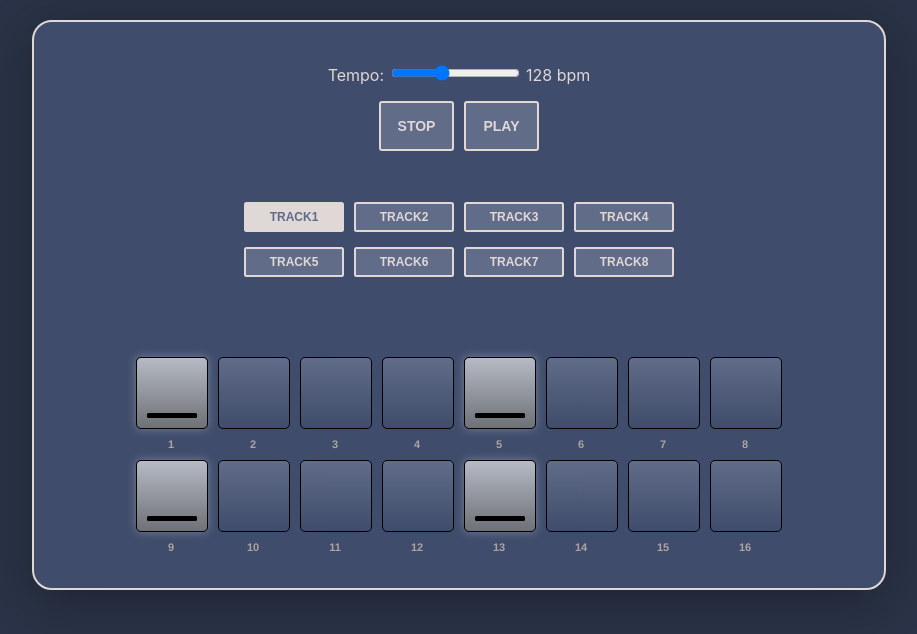
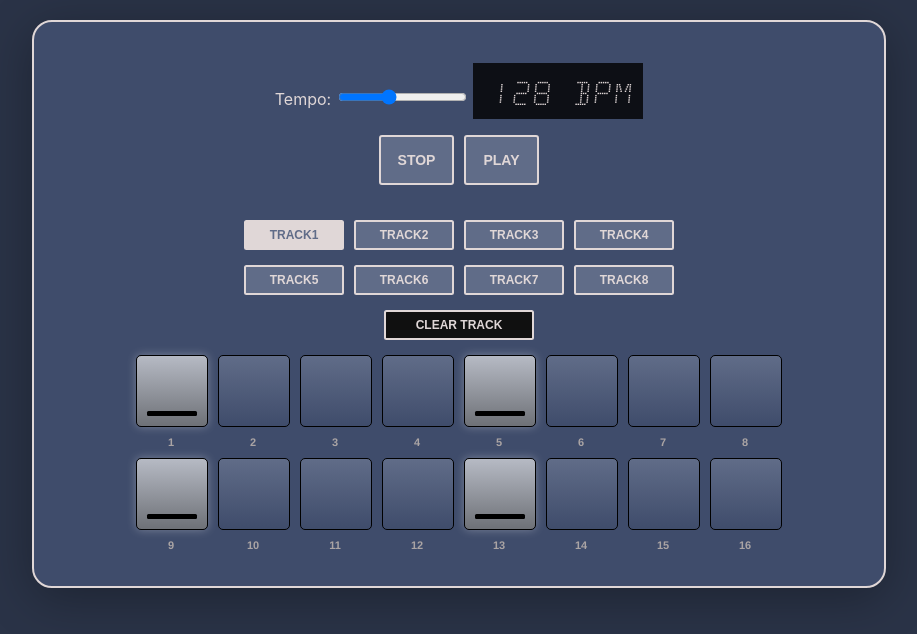
Before and after one commit to tbeaulieu/drummachine, a React (Create React App) app: page / in a window 1280 px wide. Shown: the top 634 px of the page, without its empty margins (181-1098 px from the left). Built offline with nearby package versions, Linux system fonts and the light colour scheme; no server answers.

Commit message:
Engine rebuild/Chaselight
Clear Track/New Engine/Chase Light.

Should have much better realtime control of pounding those pads.

```diff
--- a/src/App.css
+++ b/src/App.css
@@ -1,3 +1,8 @@
+@font-face {
+  font-family: 'Minisystem';
+  src: url('./fonts/minisystem.ttf') format('truetype');
+}
+
 body{
   background: #2a3347;
   color: #e0d7d7;
@@ -14,8 +19,14 @@ body{
   display: block;
   box-shadow: 0px 10px 50px rgba(0,0,0,.3);
 }
-.transport-control-wrapper{
-  display:block;
+.transport-controls-wrapper span{
+  display: inline-block;
+  font-family: 'Minisystem';
+  font-size: 30px;
+  background-color: rgba(0,0,0,.8);
+  padding: 10px;
+  width: 150px;
+  text-align: right;
 }
 
 .stop,
@@ -45,10 +56,15 @@ body{
 }
 
 .trackselection-wrapper{
-  height: 130px;
+  height: 60px;
   width: 450px;
   display:inline-block;
   margin: 30px 0;
+}
+.clearcontrols{
+  display: inline-block;
+  width: 100%;
+  height: 50px;
 }
 .trackselector-wrapper{
   width:100px;
@@ -56,7 +72,9 @@ body{
   display:inline-block;
   padding:5px;
 }
-.trackselector-wrapper button{
+
+.trackselector-wrapper button,
+.clearcontrols button{
   width: 100px;
   height: 30px;
   line-height: 25px;
@@ -70,7 +88,15 @@ body{
   background-color:#606c88;
   -webkit-appearance: none;
   border-radius:2.5px;
+  cursor: pointer;
 }
+
+.clearcontrols button{
+  margin: 5px;
+  width: 150px;
+  background-color: #101010;
+}
+
 .trackselector-wrapper button[data-selected=true]{
   background-color: #e0d7d7;
   color: #606c88;
@@ -114,6 +140,7 @@ body{
   line-height:70px;
   border-radius:5px;
   background: linear-gradient(to bottom, #606c88 0%,#3f4c6b 100%);
+  cursor: pointer;
 }
 
 .sequencer--button.active{
@@ -123,6 +150,11 @@ body{
 
 .sequencer--button:active{
   opacity:.7;
+}
+
+.sequencer--button.chase,
+.sequencer--button.active.chase{
+  background: linear-gradient(to bottom, #ec3a3a 0%,#7d1a1a 100%);
 }
 
 .sequencer-button-wrapper:nth-of-type(4n+1) .sequencer--button::after{
--- a/src/App.js
+++ b/src/App.js
@@ -13,25 +13,17 @@ Object.size = function(obj) {
   }
   return size;
 };
-
-
-class App extends Component {
-  constructor(props){
-    super(props);
-    this.state = {
-      playstate: 0,
-      bpm: 128,
-      tracks: '',
-      pads: 16,
-      currenttrack: "track1",
-      currentnotes: [],
-      volume: [],
-      transportTime: ""
-    }
+function ClearTrack(props){
+  return (
+    <div className="clearcontrols">
+      <button onClick={props.clearTrack}>Clear Track</button>
+      {/* <button onClick={props.clearSong}>Clear All</button> */}
+    </div>
+  )
 }
 
  //Main Storage area for our notes in 16 beat time.
-  sequence = {
+ let sequence = {
   "track1":{
     "notes": [1,0,0,0,1,0,0,0,1,0,0,0,1,0,0,0],
     "volume": 127,
@@ -74,82 +66,123 @@ class App extends Component {
   }
 }
 
-  // sampleplayer = Object(this.sequence).map((key)=>
-  //    let player[key] = new Tone.Player(this.sequence[key].sample).toMaster()
-  // );
-  //initialize our sequence object with a function call for a player
-  initializeSounds(ourObj){
-    Object.keys(ourObj).map((track, index)=>{
-      ourObj[track].fireIt= new Tone.Player({"url":ourObj[track].sample, "vol":ourObj[track].volume}).toMaster(); //Change this to sample at some point?
-      return true;
-    });
+let sounds = new Tone.Players({
+  "track1" : sequence.track1.sample,
+  "track2" : sequence.track2.sample,
+  "track3" : sequence.track3.sample,
+  "track4" : sequence.track4.sample,
+  "track5" : sequence.track5.sample,
+  "track6" : sequence.track6.sample,
+  "track7" : sequence.track7.sample,
+  "track8" : sequence.track8.sample
+  },{
+    "volume" : -10,
+    "fadeOut" : "64n"
+  }).toMaster();
 
+class App extends Component {
+  constructor(props){
+    super(props);
+    this.state = {
+      playstate: 0,
+      bpm: 128,
+      tracks: '',
+      pads: 16,
+      litNote: -1,
+      currenttrack: "track1",
+      currentnotes: [],
+      volume: [],
+      transportTime: ""
     }
+  }
+  loop = new Tone.Sequence(function(time, step){
+    for(let track in sequence){
+      if(sequence[track].notes[step] === 1){
+        sounds.get(track).start(time)
+      }
+    }
+    Tone.Draw.schedule(function(){
+      document.querySelectorAll(".sequencer--button")[step].classList.toggle('chase');
+      if(step!==0){
+        document.querySelectorAll(".sequencer--button")[step-1].classList.toggle('chase');
+      }
+      else{
+        document.querySelectorAll(".sequencer--button")[15].classList.remove('chase');
+      }
+    }, time);
+  }, [0, 1, 2, 3, 4, 5, 6, 7, 8, 9, 10, 11, 12, 13, 14, 15], "16n").start(0);
+
   changeTempo=(event)=>{
     this.setState({bpm: event.target.value});
     Tone.Transport.bpm.value = event.target.value;
   }
   stopSequencer=()=>{
     this.setState({playstate: 0});
-    Tone.Transport.stop("0");
-    Tone.Transport.position="0:0:0";
+    Tone.Transport.stop(0);
+    Tone.Transport.position = "0:0:0";
+    Tone.Transport.on("stop", () => {
+      // setTimeout(() => {
+      //     this.setState({
+      //       litNote: -1;
+      //     })
+      // }, 100);
+    })
   }
   startSequencer=()=>{
     this.setState({playstate: 1});
     Tone.Transport.start();
-    console.log(Tone.Ticks("16n"));
   }
-  clearSequencer=()=>{
-    const cleared=[0,0,0,0,0,0,0,0,0,0,0,0,0,0,0,0];
-    this.setState({
-      currentnotes: cleared
-    });
-    Object.keys(this.sequence).map((track)=>{
-      this.sequence[track].notes = cleared;
-      console.log(this.sequence[track].notes);
-    });
-  }
+
   updateNote=(index)=>{
-    console.log(index);
-    console.log(this.state.currenttrack)
-    let updated= + !this.state.currentnotes[index];
+    let updated = + !this.state.currentnotes[index];
     let updatedMeasure = this.state.currentnotes;
     updatedMeasure[index]=updated;
     this.setState({
         currentnotes: updatedMeasure
     });
-
     // Need to be able to clear a note before doing this stuff
-    Tone.Transport.scheduleOnce((time)=>{
-      this.sequence[this.state.currenttrack].fireIt.start()
-    },"0:0:"+index+1);
+    // console.log(sequence[this.state.currenttrack].notes);
+    // Tone.Transport.scheduleOnce((time)=>{
+    //   sequence[this.state.currenttrack].fireIt.start()
+    // },"0:0:"+index+1);
   }
-
   //Update our master sequencer track to selected, and save the old one
   switchTrack=(event, key)=>{
     let oldTrack = this.state.currenttrack;
-    this.sequence[oldTrack].notes=this.state.currentnotes;
-    this.setState({
-      currentnotes: this.sequence[key].notes,
+    sequence[oldTrack].notes=this.state.currentnotes;
+    this.setState((prevState)=>({
+      currentnotes: sequence[key].notes,
       currenttrack: key
-    });
-    if(this.state.playstate!==1){
-      this.sequence[key].fireIt.start();
+    }));
+    if(this.state.playstate !== 1){
+      sounds.get(key).start();
     }
   }
-
+  clearTrack=()=>{
+    const cleared = [0,0,0,0,0,0,0,0,0,0,0,0,0,0,0,0];
+    this.setState({
+      currentnotes: cleared
+    });
+    sequence[this.state.currenttrack].notes = cleared;
+  }
+  clearSong=()=>{
+    const cleared = [0,0,0,0,0,0,0,0,0,0,0,0,0,0,0,0];
+    this.setState({
+      currentnotes: cleared
+    });
+    for(let track in sequence){
+      sequence[track].notes = cleared;
+      console.log(this.state.currenttrack)
+    }
+  }
   componentDidMount(){
     // StartAudioContext(Tone.context);
-    this.initializeSounds(this.sequence);
+    // this.initializeSounds(sequence);
     this.setState({
-        tracks: Object.size(this.sequence),
-        currentnotes: this.sequence.track1.notes
+        tracks: Object.size(sequence),
+        currentnotes: sequence.track1.notes
       });
     Tone.Transport.bpm.value = this.state.bpm;
-    Tone.Transport.schedule(this.startLoop, "0:0:1");
-    Tone.Transport.loop = true;
-    Tone.Transport.loopEnd = '1m';
-    Tone.Transport.setLoopPoints("0:0:1", "0:0:17");
     Tone.Transport.scheduleRepeat((time)=>{
       this.setState({
         transportTime:Tone.Time(time).toBarsBeatsSixteenths()
@@ -157,76 +190,39 @@ class App extends Component {
     },"16n");
     //Schedule the default pattern
   }
-  startLoop = (time: number) => {
-    // if(chaseLoop){
-    //   chaseLoop.destroy();
-    // }
-
-    // let chaseLoop = new Tone.Loop(function(time){
-    //   //instead of scheduling visuals inside of here
-    //   //schedule a deferred callback with Tone.Draw
-
-    //   Tone.Draw.schedule(function(){
-    //     //this callback is invoked from a requestAnimationFrame
-    //     //and will be invoked close to AudioContext time
-    //     console.log('fart ', Tone.Time(time).toBarsBeatsSixteenths());
-    //   }, time) //use AudioContext time of the event
-
-    // }, "16n").start(0);
-
-    Object.keys(this.sequence).map((track)=>{
-      let reducedSteps = this.sequence[track].notes.reduce(function(a, srch, i){ if(srch === 1)a.push(i+1); return a;},[]);
-      reducedSteps.map((steps)=>{
-          Tone.Transport.scheduleOnce((time)=>{
-            this.sequence[track].fireIt.start(time);
-          },"0:0:"+steps);//Ableton Timing style. eg Measures:Bars:16ths.
-          Tone.Draw.schedule((time)=>{
-            console.log(track);
-          },"0:0:1")
-      });
-    });
-
-    Tone.Transport.scheduleOnce((time)=>{
-      Tone.Draw.schedule((time)=>{
-        console.log("meow ",Tone.Time(time).toBarsBeatsSixteenths());
-      });
-    }, "0:0:1");
-    Tone.Transport.scheduleOnce((time)=>{
-      Tone.Draw.schedule((time)=>{
-        console.log("woof ",Tone.Time(time).toBarsBeatsSixteenths());
-      });
-    }, "0:0:5");
-    // console.log(i);
-
-  }
 
   render(){
     return (
       <div className="App">
         <TransportControls
-          changeTempo={this.changeTempo}
-          playstate={this.state.playstate}
-          bpm={this.state.bpm}
+          changeTempo = {this.changeTempo}
+          playstate = {this.state.playstate}
+          bpm = {this.state.bpm}
           transportTime = {this.state.transportTime}
           stopSequencer = {this.stopSequencer}
           startSequencer = {this.startSequencer}
           clearSequencer = {this.clearSequencer}
         />
         <TrackSelection
-          currenttrack={this.state.currenttrack}
-          sequence={this.sequence}
-          switchTrack={this.switchTrack}
+          currenttrack = {this.state.currenttrack}
+          sequence = {sequence}
+          switchTrack = {this.switchTrack}
         />
         {/* <MixerControls
           tracks={this.state.tracks}
-          sequence={this.sequence}
+          sequence={sequence}
           /> */}
+        <ClearTrack
+          clearTrack = {this.clearTrack}
+          clearSong = {this.clearSong}
+        ></ClearTrack>
         <SequencerControls
-          pads={this.state.pads}
-          currenttrack={this.state.currenttrack}
-          currentnotes={this.state.currentnotes}
-          sequence={this.sequence}
-          updateNote={this.updateNote}
+          pads = {this.state.pads}
+          currenttrack = {this.state.currenttrack}
+          currentnotes = {this.state.currentnotes}
+          litNote = {this.litNote}
+          sequence = {sequence}
+          updateNote = {this.updateNote}
           />
       </div>
     );
--- a/src/components/sequencer-controls.js
+++ b/src/components/sequencer-controls.js
@@ -6,7 +6,7 @@ class SequencerControls extends Component{
             <div className="sequencer-wrapper">
                 {this.props.currentnotes.map((box, index) =>
                     <div key={index} className="sequencer-button-wrapper">
-                        <div className={box===1 ? "sequencer--button active" : "sequencer--button"} onClick={(event)=>this.props.updateNote(index)}></div>
+                        <div className={box === 1 ? "sequencer--button active" : "sequencer--button"} onClick={(event)=>this.props.updateNote(index)}></div>
                         <label>{index+1}</label>
                     </div>)}
             </div>
--- a/src/components/transportcontrols.js
+++ b/src/components/transportcontrols.js
@@ -5,10 +5,10 @@ class TransportControls extends Component{
     render(){
         return(
             <div className="transport-controls-wrapper">
-                <p>Tempo: <input type="range" defaultValue={this.props.bpm} onChange={this.props.changeTempo} min="20" max="300"/> {this.props.bpm} bpm</p>
+                <p>Tempo: <input type="range" defaultValue={this.props.bpm} onChange={this.props.changeTempo} min="20" max="300"/> <span>{this.props.bpm} bpm</span></p>
                 <button className="stop" onClick={this.props.stopSequencer}>stop</button>
-                <button className="play" onClick={this.props.startSequencer} data-active={this.props.playstate===1 ? true : false}>play</button>
-                <p>{this.props.transportTime}</p>
+                <button className="play" onClick={this.props.startSequencer} data-active={this.props.playstate === 1 ? true : false}>play</button>
+                {/* <p>{this.props.transportTime}</p> */}
                 {/* <button className="clear" onClick={this.props.clearSequencer}>clear</button> */}
                 {/* {this.props.bpm>180 && <h1 className="spinner">REAL HARDCORE MANNNNNN!!!</h1>} */}
             </div>
```
Also changed, not shown: src/fonts/minisystem.ttf (added). Lines whose indentation alone changed are shown as unchanged.
